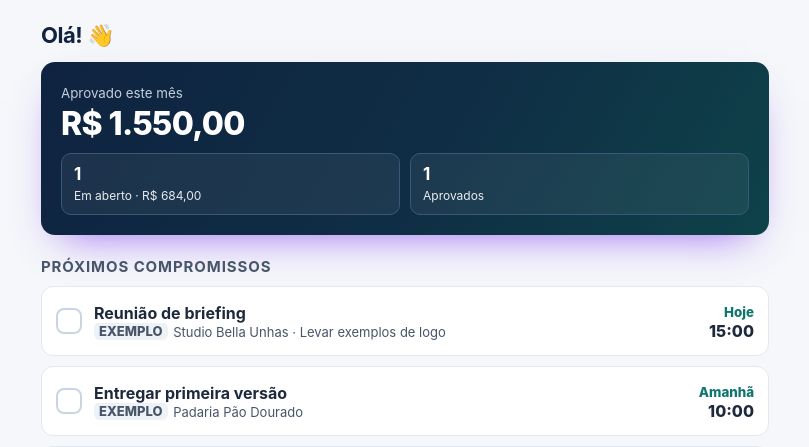
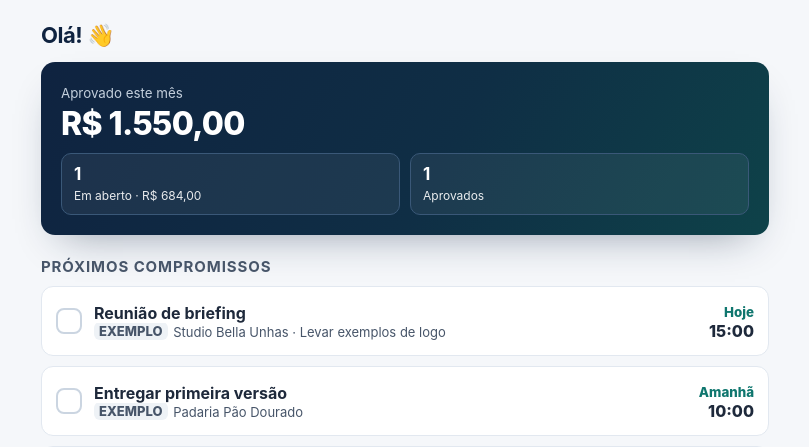
Before and after one commit to antonioufla/projetos-fiverr, a FastAPI app: page / in a window 1280 px wide. Shown: the part 90-537 px from the top of the page, without its empty margins (235-1044 px from the left). Run offline with FastAPI, Linux system fonts and the light colour scheme.

Commit message:
demo: sombras na paleta nova

```diff
--- a/clientes/demo/app/app/static/app.css
+++ b/clientes/demo/app/app/static/app.css
@@ -16,7 +16,7 @@ button,input,select,textarea{font:inherit;color:inherit}
 .view{max-width:760px;margin:0 auto;padding:16px 16px 70px}
 h2{color:var(--navy);font-size:22px;margin:6px 0 14px;letter-spacing:-.02em}
 h3{font-size:15px;margin:22px 0 10px;color:var(--mut);font-weight:700;text-transform:uppercase;letter-spacing:.06em}
-.hero{background:var(--hero);color:#fff;border-radius:14px;padding:20px;box-shadow:0 18px 40px -20px rgba(124,58,237,.8)}
+.hero{background:var(--hero);color:#fff;border-radius:14px;padding:20px;box-shadow:0 18px 40px -20px rgba(15,35,64,.45)}
 .hero small{color:var(--sub)}.hero .big{font-size:32px;font-weight:800;letter-spacing:-.02em;margin:2px 0 10px}
 .hero .row{display:flex;gap:10px}.hero .row div{flex:1;background:rgba(255,255,255,.06);border:1px solid var(--out);border-radius:10px;padding:10px 12px}
 .hero .row b{display:block;font-size:17px}.hero .row span{font-size:12px;opacity:.9}
--- a/clientes/demo/chatbot/app/index.html
+++ b/clientes/demo/chatbot/app/index.html
@@ -33,7 +33,7 @@ h1 em{font-style:normal;color:var(--p)}
 .lead{font-size:18px;color:var(--mut);max-width:560px}
 .cta{display:flex;gap:12px;flex-wrap:wrap;margin-top:26px}
 .stats{display:flex;gap:28px;margin-top:30px;flex-wrap:wrap}.stats b{display:block;font-size:22px}.stats span{color:var(--mut);font-size:13px}
-.art{position:relative;height:380px;border-radius:16px;background:var(--hero);overflow:hidden;box-shadow:0 30px 70px -30px rgba(2,132,199,.6)}
+.art{position:relative;height:380px;border-radius:16px;background:var(--hero);overflow:hidden;box-shadow:0 30px 70px -30px rgba(15,35,64,.45)}
 .art .tooth{position:absolute;font-size:150px;left:50%;top:46%;transform:translate(-50%,-50%);opacity:.92}
 .art .c{position:absolute;background:#fff;border-radius:10px;padding:12px 14px;font-size:13px;box-shadow:0 14px 30px rgba(15,23,42,.2);max-width:210px}
 .art .c1{left:18px;top:22px}.art .c2{right:18px;bottom:24px}
```
